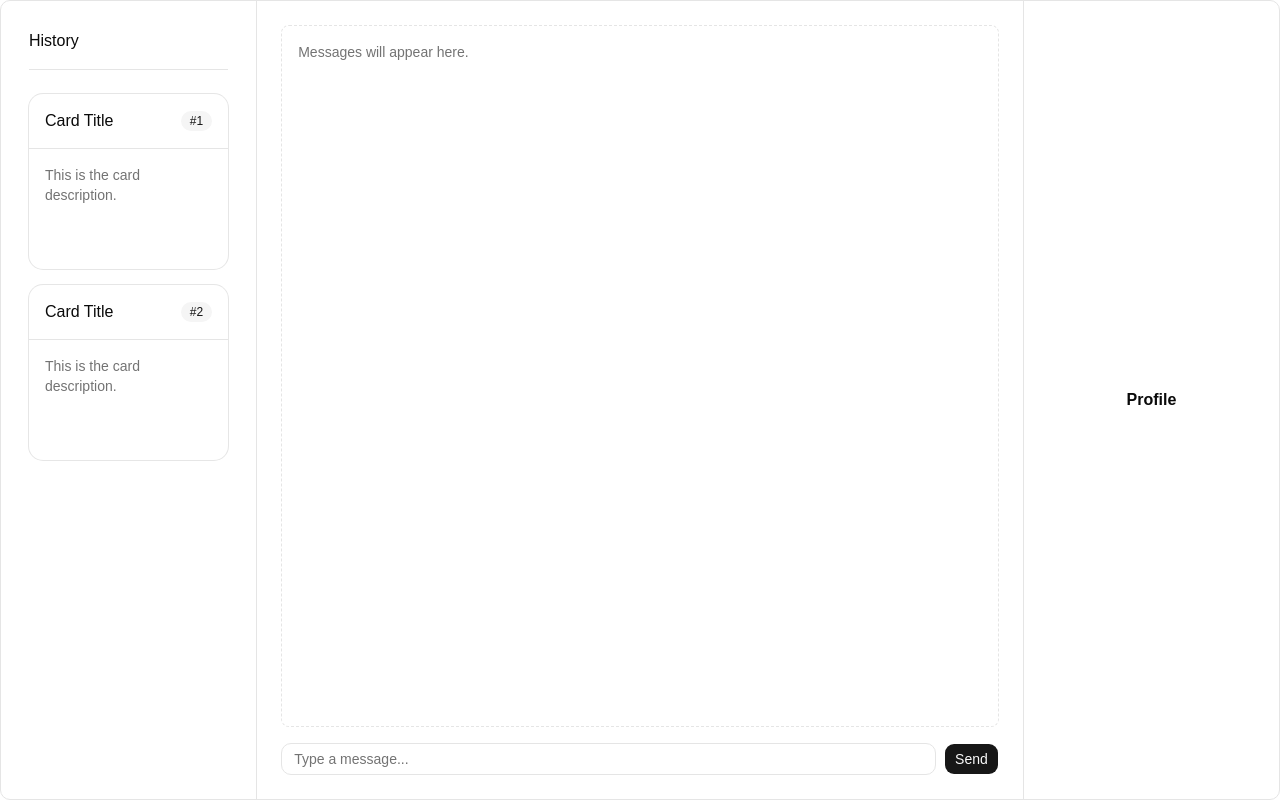
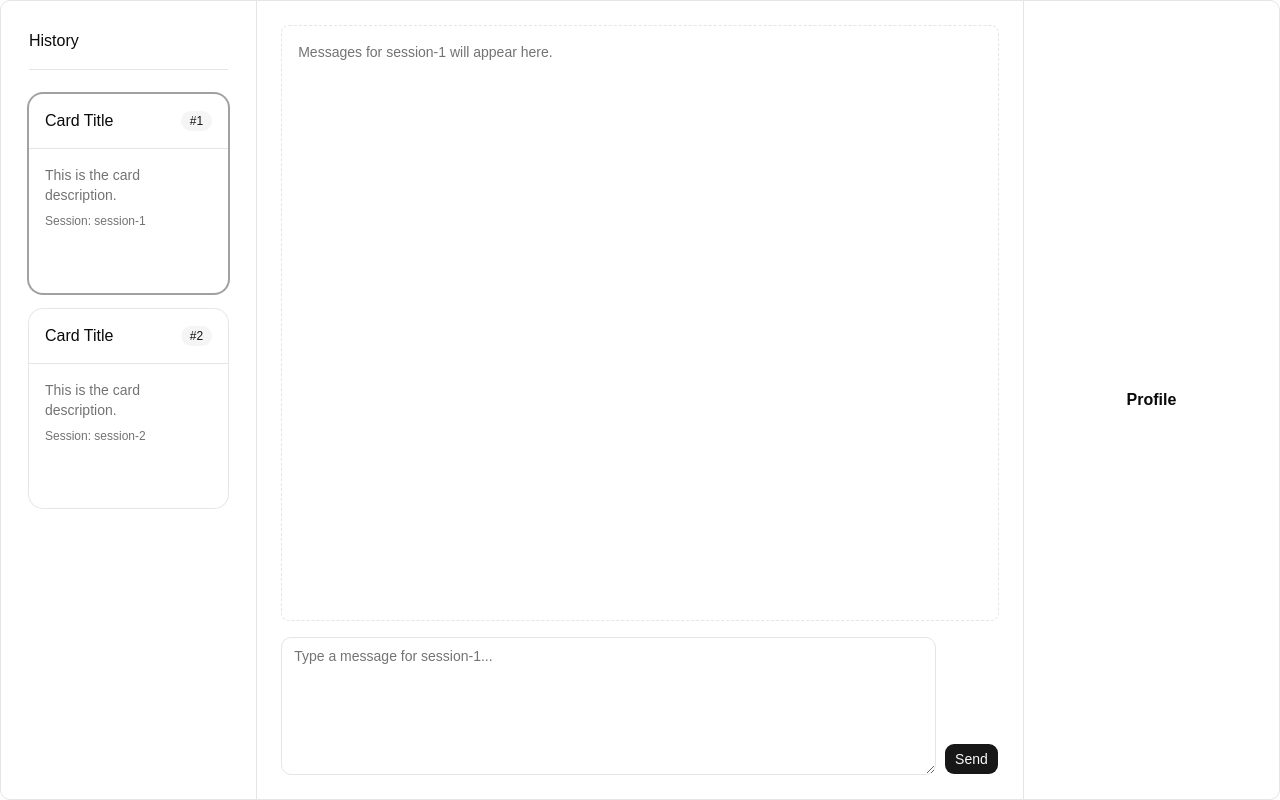
Before and after one commit to csabika98/ConvoVault, a React (Vite) app: page / in a window 1280 px wide. Built offline with nearby package versions, Linux system fonts and the light colour scheme.

Commit message:
Add resizable chatInput

```diff
--- a/src/App.jsx
+++ b/src/App.jsx
@@ -3,27 +3,33 @@ import {
   ResizablePanel,
   ResizablePanelGroup,
 } from "@/components/ui/resizable";
+import { useState } from "react";
 import History from "./components/History/History";
 import Chatbox from "./components/Chatbox/Chatbox";
 
 
 function App() {
+  const [selectedSessionId, setSelectedSessionId] = useState("session-1");
+
   return (
     <>
       <ResizablePanelGroup
         orientation="horizontal"
-        className="min-w-0 rounded-lg border"
+        className="h-[100dvh] min-w-0 rounded-lg border"
       >
         <ResizablePanel defaultSize={20}>
           <div className="flex h-full min-h-0 min-w-0 flex-col overflow-auto p-6">
             {/*<span className="font-semibold">Sidebar</span>*/}
-            <History />
+            <History
+              selectedSessionId={selectedSessionId}
+              onSessionSelect={setSelectedSessionId}
+            />
           </div>
         </ResizablePanel>
         <ResizableHandle />
         <ResizablePanel defaultSize={60}>
           <div className="flex h-full min-h-0 min-w-0 flex-col p-6">
-            <Chatbox />
+            <Chatbox selectedSessionId={selectedSessionId} />
           </div>
         </ResizablePanel>
         <ResizableHandle />
--- a/src/components/Chatbox/Chatbox.jsx
+++ b/src/components/Chatbox/Chatbox.jsx
@@ -1,7 +1,7 @@
 import { useState } from "react";
 import { Button } from "@/components/ui/button";
 
-function Chatbox() {
+function Chatbox({ selectedSessionId }) {
   const [message, setMessage] = useState("");
 
   function handleSend() {
@@ -13,23 +13,30 @@ function Chatbox() {
   return (
     <div className="flex h-full min-h-0 min-w-0 flex-col">
       <div className="min-h-0 flex-1 overflow-auto rounded-md border border-dashed border-border p-4 text-sm text-muted-foreground">
-        Messages will appear here.
+        {selectedSessionId
+          ? `Messages for ${selectedSessionId} will appear here.`
+          : "Select a session from History to view messages."}
       </div>
-      <div className="mt-4 flex min-w-0 shrink-0 items-center gap-2">
-        <input
-          type="text"
+      <div className="mt-4 flex min-w-0 shrink-0 items-end gap-2">
+        <textarea
           value={message}
           onChange={(e) => setMessage(e.target.value)}
           onKeyDown={(e) => {
-            if (e.key === "Enter") {
+            if (e.key === "Enter" && !e.shiftKey) {
               e.preventDefault();
               handleSend();
             }
           }}
-          placeholder="Type a message..."
-          className="h-8 min-w-0 flex-1 rounded-lg border border-input bg-background px-3 text-sm text-foreground outline-none transition-colors placeholder:text-muted-foreground focus-visible:border-ring focus-visible:ring-[3px] focus-visible:ring-ring/50"
+          placeholder={
+            selectedSessionId
+              ? `Type a message for ${selectedSessionId}...`
+              : "Select a session first..."
+          }
+          disabled={!selectedSessionId}
+          rows={6}
+          className="min-h-32 max-h-72 min-w-[320px] flex-1 resize rounded-lg border border-input bg-background px-3 py-2 text-sm text-foreground outline-none transition-colors placeholder:text-muted-foreground focus-visible:border-ring focus-visible:ring-[3px] focus-visible:ring-ring/50 disabled:cursor-not-allowed disabled:opacity-60"
         />
-        <Button type="button" onClick={handleSend}>
+        <Button type="button" onClick={handleSend} disabled={!selectedSessionId}>
           Send
         </Button>
       </div>
--- a/src/components/History/History.jsx
+++ b/src/components/History/History.jsx
@@ -1,17 +1,39 @@
 import SessionCard from "./SessionCard";
 import { Separator } from "@/components/ui/separator";
 
-function History() {
+const MOCK_SESSIONS = [
+  {
+    sessionId: "session-1",
+    title: "Card Title",
+    description: "This is the card description.",
+  },
+  {
+    sessionId: "session-2",
+    title: "Card Title",
+    description: "This is the card description.",
+  },
+];
+
+function History({ selectedSessionId, onSessionSelect }) {
 
   return (
     <>
       <div className="h-full min-h-0 w-full bg-background p-1">
         <h1 className="mb-4">History</h1>
         <Separator className="mb-6" />
-          <div className="flex flex-col gap-4 max-w-6xl mx-auto w-full">
-            <SessionCard counter="1"/>
-            <SessionCard counter="2"/>
-        </div>
+          <div className="mx-auto flex w-full max-w-6xl flex-col gap-4">
+            {MOCK_SESSIONS.map((session, index) => (
+              <SessionCard
+                key={session.sessionId}
+                counter={String(index + 1)}
+                sessionId={session.sessionId}
+                title={session.title}
+                description={session.description}
+                isActive={selectedSessionId === session.sessionId}
+                onSelect={onSessionSelect}
+              />
+            ))}
+          </div>
       </div>
     </>
   )
--- a/src/components/History/SessionCard.jsx
+++ b/src/components/History/SessionCard.jsx
@@ -8,11 +8,27 @@ export function SessionCard({
   title = "Card Title",
   description = "This is the card description.",
   counter = "1",
+  sessionId,
+  isActive = false,
+  onSelect,
   /*onDelete*/
 }) {
 
   return (
-    <Card className="relative group">
+    <Card
+      className={`relative group cursor-pointer transition-colors ${
+        isActive ? "ring-2 ring-ring" : ""
+      }`}
+      onClick={() => onSelect?.(sessionId)}
+      role="button"
+      tabIndex={0}
+      onKeyDown={(event) => {
+        if (event.key === "Enter" || event.key === " ") {
+          event.preventDefault();
+          onSelect?.(sessionId);
+        }
+      }}
+    >
       {/* Top-right counter */}
       <div className="absolute top-4 right-4 z-10">
         <Badge variant="secondary" className="text-xs">#{counter}</Badge>
@@ -26,6 +42,7 @@ export function SessionCard({
 
       <CardContent className="pb-12 pt-0">
         <CardDescription>{description}</CardDescription>
+        <p className="mt-2 text-xs text-muted-foreground">Session: {sessionId}</p>
       </CardContent>
 
       {/* Bottom-right delete button - hidden until hover */}
@@ -33,6 +50,7 @@ export function SessionCard({
         variant="ghost"
         size="icon"
         className="absolute bottom-4 right-4 h-8 w-8 rounded-full p-0 opacity-0 transition-opacity group-hover:opacity-100 hover:bg-destructive/10"
+        onClick={(event) => event.stopPropagation()}
         /*onClick={onDelete}*/
       >
         <Trash2 className="h-4 w-4" />
```
